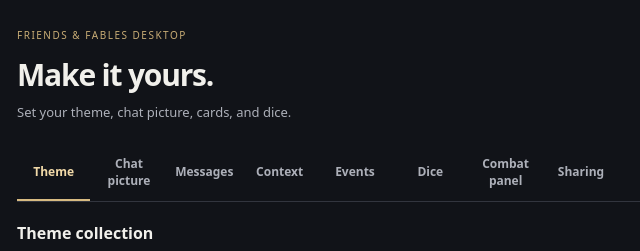
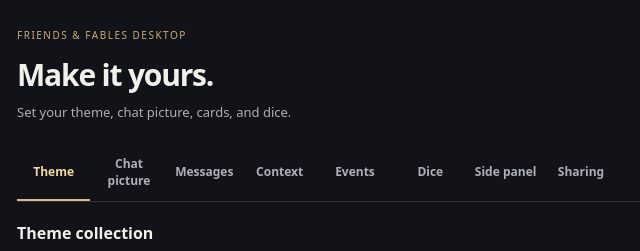
Before and after one commit to buifgin/friends-and-fables-desktop, an Electron app: page assets/appearance/appearance.html in a window 740 px wide. Shown: the top 251 px of the page, 15-655 px from the left. Drawn offline with Linux system fonts and the light colour scheme; files that its build step writes are made by us from their sources; no server answers.

Commit message:
Clarify side panel appearance settings

```diff
--- a/assets/appearance/appearance.html
+++ b/assets/appearance/appearance.html
@@ -24,7 +24,7 @@
         <button type="button" role="tab" class="tab" data-panel="context-panel" aria-selected="false" tabindex="-1">Context</button>
         <button type="button" role="tab" class="tab" data-panel="events-panel" aria-selected="false" tabindex="-1">Events</button>
         <button type="button" role="tab" class="tab" data-panel="dice-panel" aria-selected="false" tabindex="-1">Dice</button>
-        <button type="button" role="tab" class="tab" data-panel="combat-panel" aria-selected="false" tabindex="-1">Combat panel</button>
+        <button type="button" role="tab" class="tab" data-panel="combat-panel" aria-selected="false" tabindex="-1">Side panel</button>
 <button type="button" role="tab" class="tab" data-panel="sharing-panel" aria-selected="false" tabindex="-1">Sharing</button>
         <button type="button" role="tab" class="tab" data-panel="app-panel" aria-selected="false" tabindex="-1">App</button>
       </nav>
@@ -150,8 +150,8 @@
         </section>
 
         <section id="combat-panel" role="tabpanel" hidden>
-          <label class="switch-row"><input type="checkbox" id="combat-panel-enabled"> Customize combat panel</label>
-          <p class="help">Set the docked combat panel background independently. Text and controls stay fully opaque.</p>
+          <label class="switch-row"><input type="checkbox" id="combat-panel-enabled"> Customize side panel</label>
+          <p class="help">By default, the side panel inherits the current theme and chat background. Customize its background color, opacity, and blur for checks, actions, and selected roll details. Text and controls stay fully opaque.</p>
           <div class="effect-controls">
             <label class="setting-row" for="combat-panel-color">Background color <input type="color" id="combat-panel-color" value="#101010"></label>
             <label for="combat-panel-opacity">Background opacity <output id="combat-panel-opacity-label">92%</output></label>
--- a/assets/shared/settings-locale.js
+++ b/assets/shared/settings-locale.js
@@ -24,6 +24,8 @@
     'Custom color': 'Свой цвет', 'Pick your own background': 'Выберите цвет фона', 'Background color': 'Цвет фона',
     'Choose a custom background color': 'Выберите свой цвет фона', 'Custom background hex color': 'HEX-код своего цвета фона',
     'Combat panel': 'Панель боя', 'Customize combat panel': 'Настроить панель боя',
+    'Side panel': 'Боковая панель', 'Customize side panel': 'Настроить боковую панель',
+    'By default, the side panel inherits the current theme and chat background. Customize its background color, opacity, and blur for checks, actions, and selected roll details. Text and controls stay fully opaque.': 'По умолчанию боковая панель наследует текущую тему и фон чата. Настройте цвет, непрозрачность и размытие фона для проверок, действий и форм выбранных бросков. Текст и элементы управления остаются полностью непрозрачными.',
     'Set the docked combat panel background independently. Text and controls stay fully opaque.': 'Настройте фон закреплённой панели боя отдельно. Текст и элементы управления остаются полностью непрозрачными.',
     'Panel background blur': 'Размытие фона панели',
     'Behind the campaign chat': 'Фон чата кампании',
```
